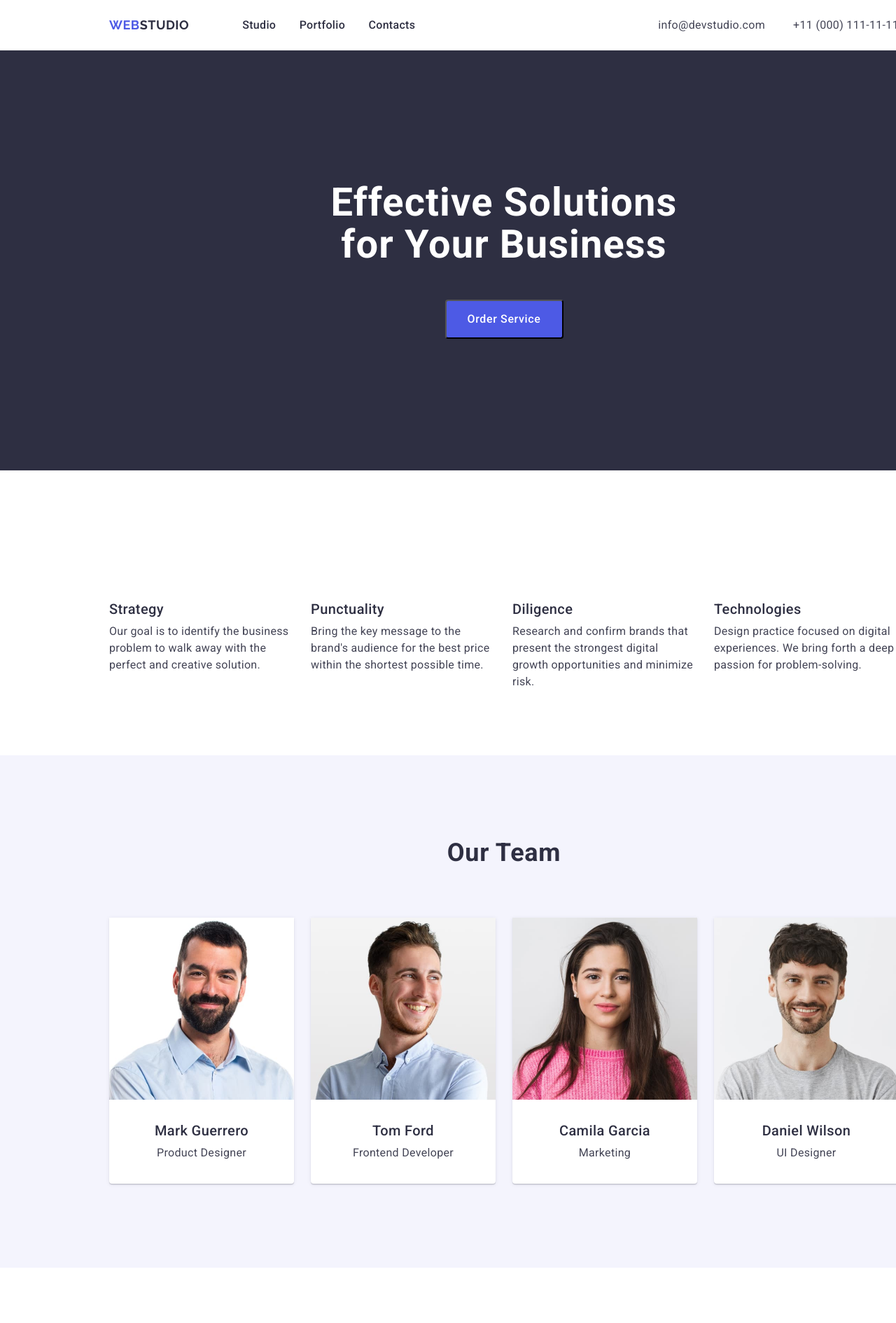
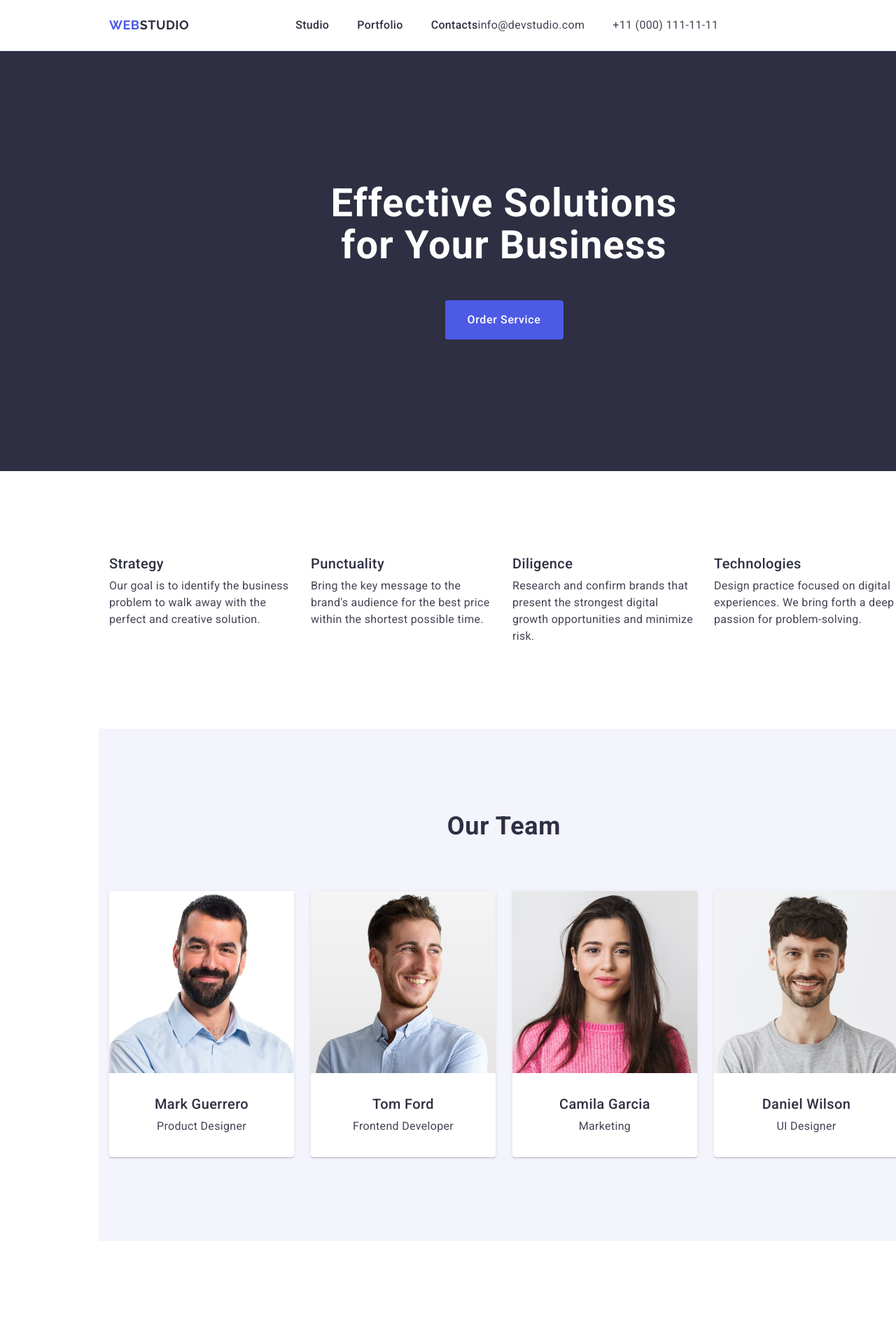
Before and after one commit to Yuri-Bounich/goit-markup-hw-03, a plain HTML site: page index.html in a window 1280 px wide. Shown: the top 1890 px of the page at 70% size. Drawn offline with nearby package versions, Linux system fonts and the light colour scheme.

Commit message:
hw3-fin-1

```diff
--- a/css/styles.css
+++ b/css/styles.css
@@ -49,20 +49,20 @@ button{
 
 /* ------------------------------header----------------------------------------------- */
 .header{
-        padding-top: 24px;
-        padding-bottom: 24px;
+        padding: 24px 0;
+        border-bottom: 1px solid #e7e9fc;
         }
 
 .header-container{
         display: flex;
         /* padding-bottom: 24px; */
-                }
+        }
 
 .header-logo-menu{
         display: flex;
         gap: 76px;
         align-items: center;
-        margin-right: auto;
+        /* margin-right: auto; */
 }
 
 .logo{
@@ -73,6 +73,7 @@ button{
         letter-spacing: 0.03em;
         text-transform: uppercase;
         color: #4d5ae5;
+        margin-right: 76px;
 }
 
 .name{
@@ -81,7 +82,7 @@ button{
 
 .menu{
         display: flex;
-        gap: calc((100% - 80px) / 3);
+        gap: 40px;
 }
 
 .menu-link{
@@ -134,11 +135,11 @@ font-style: normal;
 
 .head-solutiuon{
 background-color: #2e2f42;
-/* padding-bottom: 96px; */
+padding: 188px 0;
 }
 
 .container-head-solution{
-        padding: 188px 472px;
+        /* padding: 188px 472px; */
         display: flex;
         flex-direction: column;
         align-items: center;
@@ -153,7 +154,7 @@ background-color: #2e2f42;
         text-align: center;
         color: #fff;
         background: #2e2f42;
-        min-width: 496px;
+        max-width: 496px;
         min-height: 120px;
 }
 
@@ -166,8 +167,8 @@ background-color: #2e2f42;
         background-color: #4d5ae5;
         margin: 0 auto;
         border-radius: 4px;
-        /* padding: 16px 32px; */
-        width: 169px;
+        border: none;
+        min-width: 169px;
         height: 56px;
 }
 
@@ -201,17 +202,16 @@ background-color: #2e2f42;
         line-height: 120%;
         letter-spacing: 0.02em;
         color: #2e2f42;
-        padding-bottom: 8px;
+        margin-bottom: 8px;
 }
 
 .container-strategy{
-        padding-top: 186px;
-        padding-bottom: 93px;
-}
+        padding: 120px 0;
+        }
 
 .container-strategy-menu{
         display: flex;
-        gap: calc((100% - 4 * 264px) / 3);
+        gap: 24px;
 }
 
 .strategy-item{
@@ -247,7 +247,7 @@ h2{
 /* -------------------------------team-------------------------- */
 
 .our{
-padding-bottom: 96px;
+padding-bottom: 120px 0;
 }
 
 .our-team{
@@ -272,8 +272,8 @@ padding-bottom: 96px;
 /* ---------------------about----------------------------------- */
 
 .our-team-about {
-        /* padding-top: 96px; */
-        padding-bottom:118px;
+        padding-top: 120px;
+        padding-bottom: 120px;
 }
 
 .about{
@@ -315,24 +315,28 @@ padding-bottom: 96px;
         border-bottom: 1px solid #e7e9fc;
                 border-left: 1px solid #e7e9fc;
                 border-right: 1px solid #e7e9fc;
-                padding-top: 32px;
-                padding-left: 16px;
+                padding: 32px 16px;
                 width: 360px;
                 height: 120px;
 }
+
+.command-div-item{
+padding: 32px 0;
+}
+
 .command-title-name{
         font-weight: 500;
                 font-size: 20px;
                 line-height: 120%;
                 letter-spacing: 0.02em;
                 color: #2e2f42;
-                padding-bottom: 8px;
-                padding-top: 32px;
+                margin-bottom: 8px;
+                text-align: center;
 }
 
 .command-title-text{
 font-size: 16px;
-padding-bottom: 32px;
+text-align: center;
 }
 
 .command-text{
@@ -346,8 +350,7 @@ font-size: 16px;
 
 .head-footer{
 background-color: #2e2f42;
-padding-top: 96.79px;
-padding-bottom: 96.79px;
+padding: 100px 0;
 }
 
 /* .container-footer{
@@ -358,6 +361,8 @@ padding-bottom: 96.79px;
 #logo-footer{
     color: #4d5ae5;
     background: #2e2f42;
+    display: inline-block;
+    margin-bottom: 16px;
 }
 
 .name-footer{
--- a/index.html
+++ b/index.html
@@ -76,8 +76,8 @@
           <button class="solution-btn" type="button">Order Service</button>
         </div>
       </section>
-      <section>
-        <div class="container container-strategy">
+      <section class="container-strategy">
+        <div class="container">
           <h2 class="visually-hidden">content</h2>
           <ul class="container-strategy-menu">
             <li class="strategy-item">
@@ -112,8 +112,8 @@
         </div>
       </section>
       <section class="our">
-        <div class="our-team">
-          <div class="container container-our-team">
+        <div class="container our-team">
+          <div class="container-our-team">
             <h2 class="about">Our Team</h2>
             <ul class="command">
               <li class="command-title">
@@ -124,8 +124,10 @@
                   height="260"
                   class="command-title-image"
                 />
+                <div class="command-div-item">
                   <h3 class="command-title-name">Mark Guerrero</h3>
                   <p class="command-title-text">Product Designer</p>
+                </div>
               </li>
               <li class="command-title">
                 <img
@@ -135,8 +137,10 @@
                   height="260"
                   class="command-title-image"
                 />
+                <div class="command-div-item">
                   <h3 class="command-title-name">Tom Ford</h3>
                   <p class="command-title-text">Frontend Developer</p>
+                </div>
               </li>
               <li class="command-title">
                 <img
@@ -146,8 +150,10 @@
                   height="260"
                   class="command-title-image"
                 />
+                <div class="command-div-item">
                   <h3 class="command-title-name">Camila Garcia</h3>
                   <p class="command-title-text">Marketing</p>
+                </div>
               </li>
               <li class="command-title">
                 <img
@@ -157,8 +163,10 @@
                   height="260"
                   class="command-title-image"
                 />
+                <div class="command-div-item">
                   <h3 class="command-title-name">Daniel Wilson</h3>
                   <p class="command-title-text">UI Designer</p>
+                </div>
               </li>
             </ul>
           </div>
```
Lines whose indentation alone changed are shown as unchanged.
